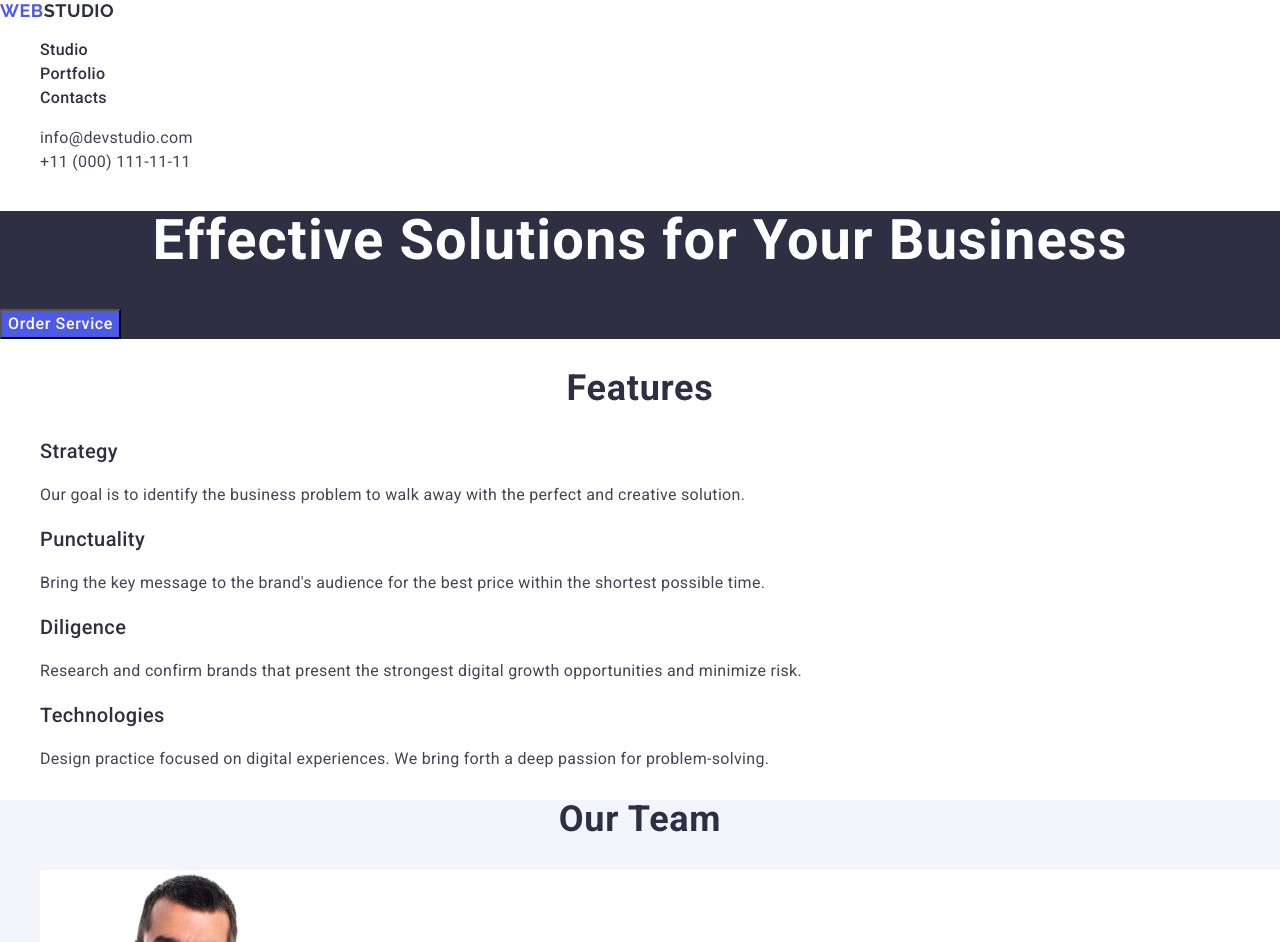
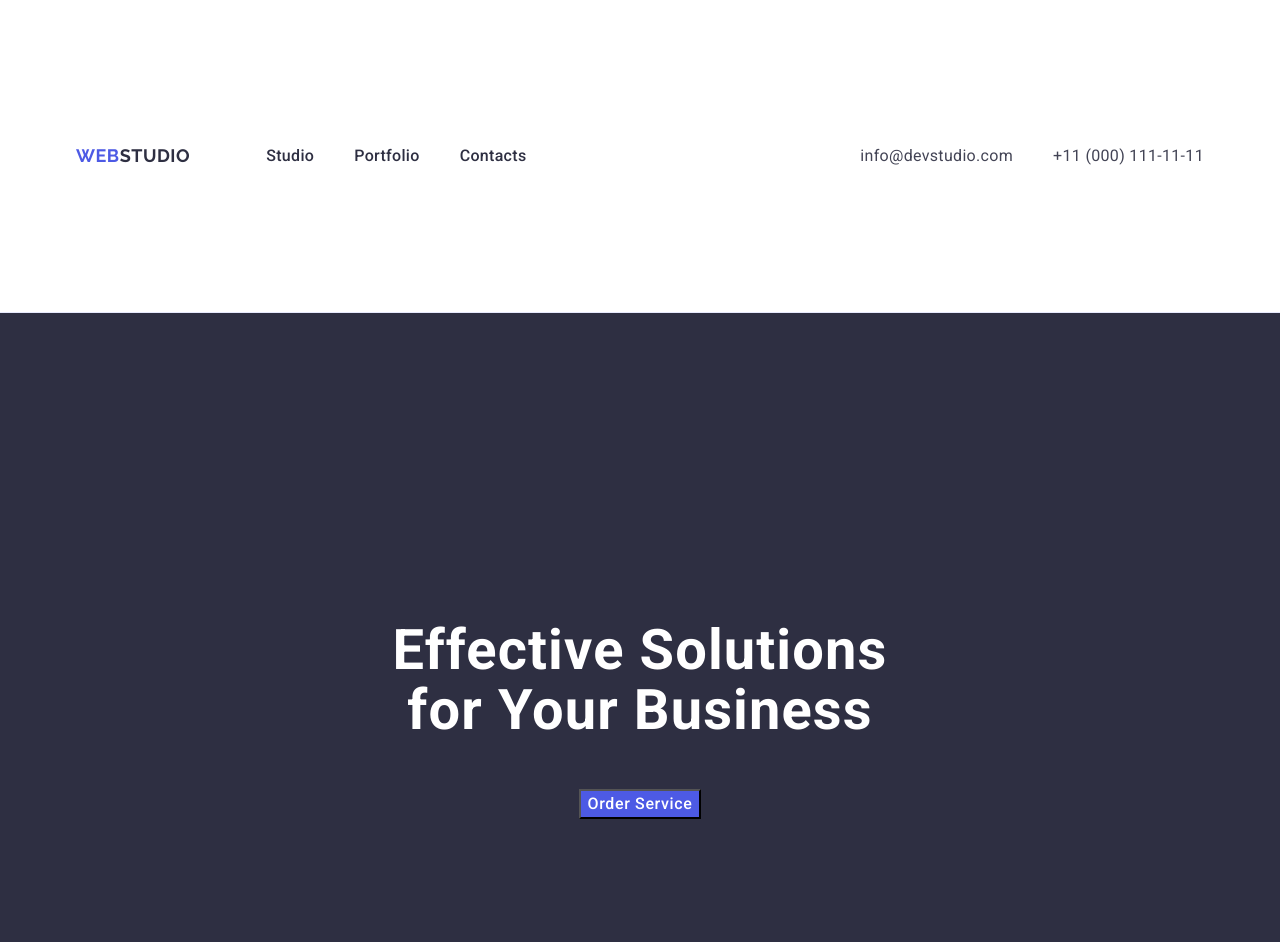
Before and after one commit to VoziianOfficial/goit-markup-hw-03, a plain HTML site: page index.html in a window 1280 px wide. Shown: the top 942 px of the page. Drawn offline with nearby package versions, Linux system fonts and the light colour scheme.

Commit message:
update css file

```diff
--- a/css/styles.css
+++ b/css/styles.css
@@ -1,10 +1,33 @@
-.body {
+body {
   font-family: "Roboto", sans-serif;
   color: #434455;
   background-color: #ffffff;
 }
 
-.logo-web {
+.header {
+  border-bottom: 1px solid #e7e9fc;
+}
+
+.container{
+  max-width: 1158px;
+  padding-left: 15px;
+  padding-right: 15px;
+  padding-top: 120px;
+  padding-bottom: 120px;
+  margin: 0 auto;
+}
+
+.header-container{
+  display: flex;
+  align-items: center
+}
+
+.navigation {
+  display: flex;
+  align-items: center;
+}
+
+.logo {
   font-size: 18px;
   line-height: 1.17;
   letter-spacing: 0.03em;
@@ -12,9 +35,10 @@
   color: #4d5ae5;
   font-weight: 700;
   font-family: "Raleway", sans-serif;
+  margin-right: 76px;
 }
 
-.logo-header-studio {
+.logo-part{
   font-size: 18px;
   line-height: 1.16;
   color: #2e2f42;
@@ -22,8 +46,10 @@
   font-family: "Raleway", sans-serif;
 }
 
-.header {
-  background: #fff;
+
+.nav-list{
+  display: flex;
+  gap: 40px;
 }
 
 .nav-link {
@@ -34,13 +60,21 @@
   letter-spacing: 0.02em;
   list-style-type: none;
   text-decoration:none;
+  padding: 24px 0;
+  display: block;
 }
 
 
-.header-contacts{
+.address{
   font-style: normal;
+  margin-left: auto;
 }
-.contacts-link {
+
+.address-list{
+  display: flex;
+  gap: 40px;
+}
+.address-link {
   font-size: 16px;
   line-height: 1.5;
   font-weight: 400;
@@ -49,27 +83,17 @@
   color:#434455;
 }
 
-ul {
-  list-style: none;
-}
-
 a {
   text-decoration: none;
 }
 
+.nav-link:focus,
 .nav-link:hover {
   color: #404bbf;
 }
 
-.contacts-link:hover {
-  color: #404bbf;
-}
-
-.nav-link:focus {
-  color: #404bbf;
-}
-
-.contacts-link:focus {
+.address-link:hover,
+.address-link:focus {
   color: #404bbf;
 }
 
@@ -77,8 +101,19 @@ a {
 
 .section-main {
   background: #2e2f42;
+  padding-top: 188px;
+  padding-bottom: 188px;
 }
 
+.section1 {
+  padding-top: 120px;
+  padding-bottom: 120px;
+}
+
+.section3 {
+  padding-top: 120px;
+  padding-bottom: 120px;
+}
 .main-title {
   font-size: 56px;
   line-height: 1.07;
@@ -86,6 +121,9 @@ a {
   font-weight: 700;
   letter-spacing: 0.02em;
   text-align: center;
+  max-width: 496px;
+  margin: 0 auto;
+  margin-bottom: 48px;
 }
 
 .main-button {
@@ -97,6 +135,12 @@ a {
   letter-spacing: 0.04em;
   font-family: "Roboto", sans-serif;
   cursor: pointer;
+  max-width: 169px;
+  margin: 0 auto;
+  display: block;
+  margin-top: 48px;
+
+
 }
 
 .main-button:hover {
@@ -115,10 +159,14 @@ a {
   font-weight: 700;
   text-transform: capitalize;
   text-align: center;
+  margin-bottom: 72px;
+
 }
 
 .section-team {
   background-color: #f4f4fd;
+  padding-top: 120px;
+  padding-bottom: 120px;
 }
 
 .img-list {
@@ -142,6 +190,7 @@ a {
 
 .footer {
   background: #2e2f42;
+  padding-top: 120px;
 }
 
 .logo-footer-studio {
@@ -160,3 +209,26 @@ a {
   letter-spacing: 0.02em;
   color: #f4f4fd;
 }
+
+.visually-hidden {
+  position: absolute;
+  width: 1px;
+  height: 1px;
+  margin: -1px;
+  border: 0;
+  padding: 0;
+  white-space: nowrap;
+  clip-path: inset(100%);
+  clip: rect(0 0 0 0);
+  overflow: hidden;
+}
+
+h1, h2, h3, h4, h5, h6, p {
+    margin: 0;
+}
+
+ul, ol {
+  list-style: none;
+  margin: 0;
+  padding-left: 0;
+}
--- a/index.html
+++ b/index.html
@@ -5,12 +5,9 @@
     <meta name="viewport" content="width=device-width, initial-scale=1.0" />
     <title>goit-markup-hw-01</title>
 
+    <link rel="stylesheet" href="https://cdnjs.cloudflare.com/ajax/libs/modern-normalize/2.0.0/modern-normalize.min.css" integrity="sha512-4xo8blKMVCiXpTaLzQSLSw3KFOVPWhm/TRtuPVc4WG6kUgjH6J03IBuG7JZPkcWMxJ5huwaBpOpnwYElP/m6wg==" crossorigin="anonymous" referrerpolicy="no-referrer" />
+
     <link href="css/styles.css" rel="stylesheet" />
-
-    <link
-      rel="stylesheet"
-      href="https://cdnjs.cloudflare.com/ajax/libs/normalize/8.0.1/normalize.min.css"
-    />
 
     <link rel="preconnect" href="https://fonts.googleapis.com" />
     <link rel="preconnect" href="https://fonts.gstatic.com" crossorigin />
@@ -19,14 +16,16 @@
       rel="stylesheet"
     />
   </head>
-  <body class="body">
+  <body>
+
     <header class="header">
+      <div class="container header-container">
 
-      <nav>
-        <a href="./index.html" class="logo-web"
-          >Web<span class="logo-header-studio">Studio</span></a>
+      <nav class="navigation">
+        <a href="./index.html" class="logo"
+          >Web<span class="logo-part">Studio</span></a>
 
-        <ul>
+        <ul class="nav-list">
           <li>
             <a class="nav-link" href="./index.html">Studio</a>
           </li>
@@ -39,50 +38,56 @@
         </ul>
       </nav>
 
-      <address class="header-contacts">
-        <ul>
+      <address class="address">
+        <ul class="address-list">
           <li>
-            <a class="contacts-link" href="mailto:info@devstudio.com">info@devstudio.com</a>
+            <a class="address-link" href="mailto:info@devstudio.com">info@devstudio.com</a>
           </li>
           <li>
-            <a class="contacts-link" href="tel:+110001111111">+11 (000) 111-11-11</a>
+            <a class="address-link" href="tel:+110001111111">+11 (000) 111-11-11</a>
           </li>
         </ul>
       </address>
+
+      </div>
     </header>
 
     <main>
+
       <section class="section-main">
+        <div class="container">
         <h1 class="main-title">Effective Solutions for Your Business</h1>
         <button class="main-button" type="button">Order Service</button>
+      </div>
       </section>
 
       <section class="section1">
-        <h2 class="title-two">Features</h2>
+        <div class="container">
+        <h2 class="visually-hidden">Features</h2>
 
-        <ul>
-          <li>
+        <ul class="section1-list">
+          <li class="section1-item">
             <h3 class="title">Strategy</h3>
             <p class="text">
               Our goal is to identify the business problem to walk away with the
               perfect and creative solution.
             </p>
           </li>
-          <li>
+          <li class="section1-item">
             <h3 class="title">Punctuality</h3>
             <p class="text">
               Bring the key message to the brand's audience for the best price
               within the shortest possible time.
             </p>
           </li>
-          <li>
+          <li class="section1-item">
             <h3 class="title">Diligence</h3>
             <p class="text">
               Research and confirm brands that present the strongest digital
               growth opportunities and minimize risk.
             </p>
           </li>
-          <li>
+          <li class="section1-item">
             <h3 class="title">Technologies</h3>
             <p class="text">
               Design practice focused on digital experiences. We bring forth a
@@ -90,9 +95,11 @@
             </p>
           </li>
         </ul>
+        </div>
       </section>
 
       <section class="section-team">
+        <div class="container">
         <h2 class="title-two">Our Team</h2>
 
         <ul>
@@ -126,9 +133,11 @@
             <p class="text">UI Designer</p>
           </li>
         </ul>
+        </div>
       </section>
 
       <section class="section3">
+        <div class="container">
         <h2 class="title-two">Our Portfolio</h2>
 
         <ul>
@@ -180,17 +189,22 @@
             <p class="text">Marketing</p>
           </li>
         </ul>
+        </div>
       </section>
+
     </main>
 
     <footer class="footer">
-      <a class="logo-web" href="./index.html"
+      <div class="container">
+      <a class="logo" href="./index.html"
         >Web<span class="logo-footer-studio">Studio</span></a
       >
       <p class="footer-text">
         Increase the flow of customers and sales for your business with digital
         marketing & growth solutions.
       </p>
+      </div>
     </footer>
+
   </body>
 </html>
```
